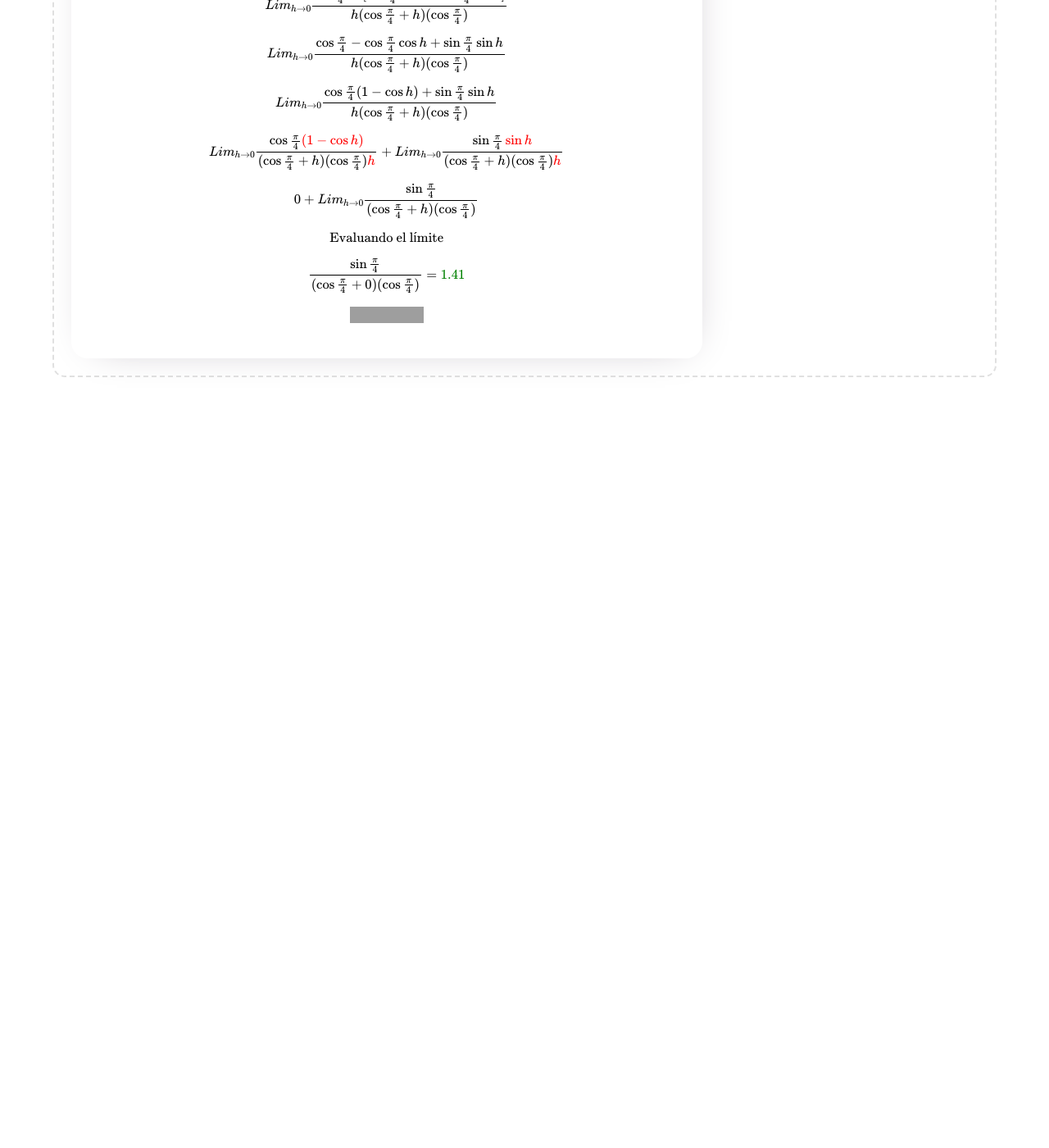
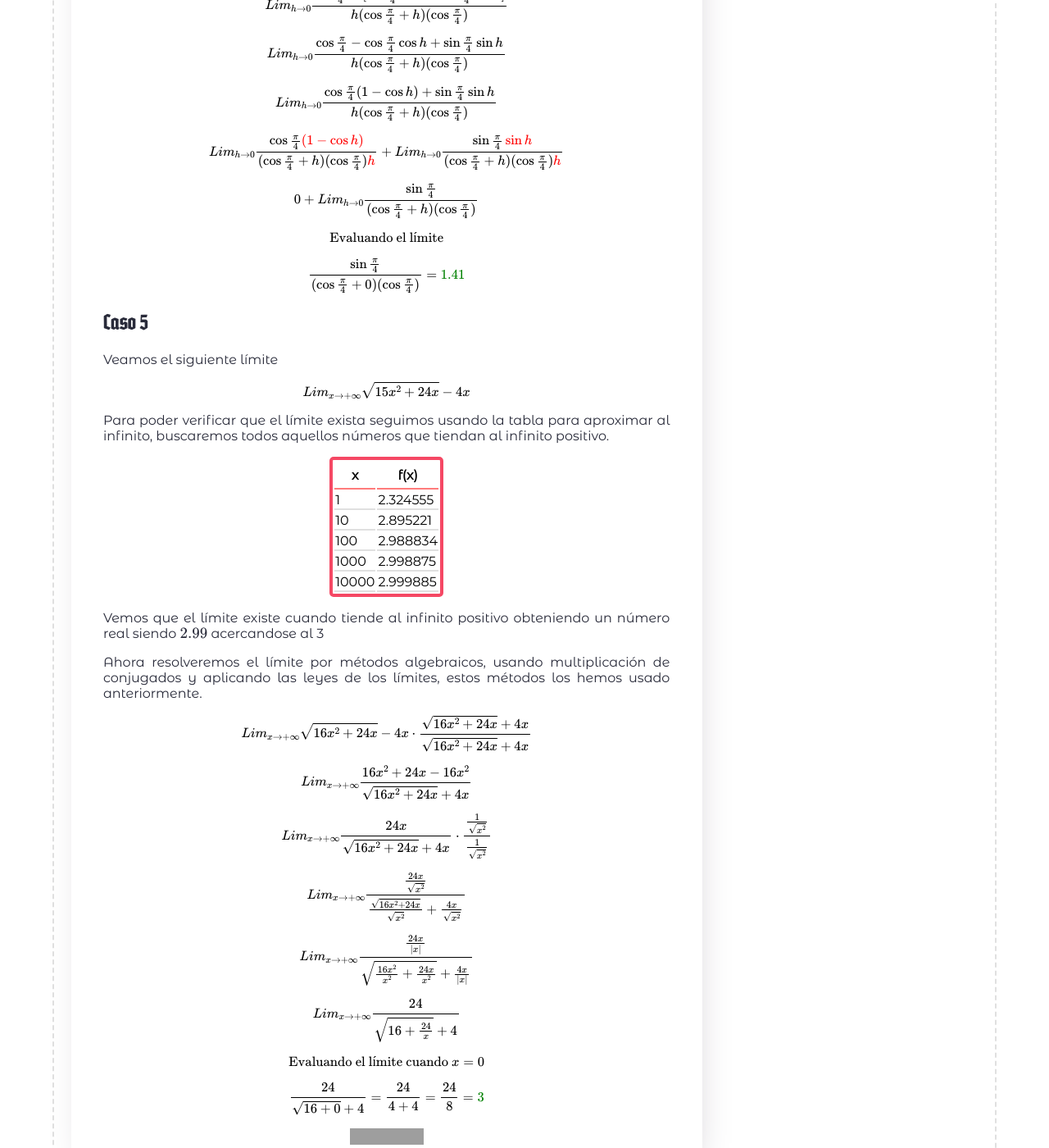
Before and after one commit to jorgeAML/creativeaml, a Jekyll site: the page built from blog_posts/04-06-2023.md, in a window 1280 px wide and 1400 px high, scrolled down 5044 px. Shown: the whole window at 82% size. Built offline with Jekyll 4.4.1, drawn with Linux system fonts in a browser that asks for light colours; some web fonts are replaced; a script that is not in the unit is left out; comment, search, counter and statistics services are not loaded; before the commit the page ends 5542 px from its top, so only the background shows below that; grey boxes are pictures that could not be loaded.

Commit message:
deleted old post, caso 5

```diff
--- a/blog_posts/04-06-2023.md
+++ b/blog_posts/04-06-2023.md
@@ -282,6 +282,52 @@ $$\frac{1}{1+1+1} + \frac{1}{(1+1+1)(1+1)} = \frac{1}{3} + \frac{1}{6} = \color{
     $$\frac{\sin{\frac{\pi}{4}}}{(\cos{\frac{\pi}{4} + 0})(\cos{\frac{\pi}{4}})} = \color{green}1.41$$
 </div>
 </div>
+<div>
+<h2>Caso 5</h2>
+<p>Veamos el siguiente límite</p>
+    <div class="latex">
+    $$Lim_{x \rightarrow +\infty} \sqrt{15x^{2} + 24x} -4x$$
+    </div>
+<p>Para poder verificar que el límite exista seguimos usando la tabla para aproximar al infinito, buscaremos todos aquellos números que tiendan al infinito positivo.</p>
+<table class="l-table">
+    <tr>
+        <th>x</th>
+        <th>f(x)</th>
+    </tr>
+    <tr>
+        <td>1</td>
+        <td>2.324555</td>
+    </tr>
+    <tr>
+        <td>10</td>
+        <td>2.895221</td>
+    </tr>
+    <tr>
+        <td>100</td>
+        <td>2.988834</td>
+    </tr>
+    <tr>
+        <td>1000</td>
+        <td>2.998875</td>
+    </tr>
+    <tr>
+        <td>10000</td>
+        <td>2.999885</td>
+    </tr>
+    </table>
+    <p>Vemos que el límite existe cuando tiende al infinito positivo obteniendo un número real siendo \(2.99\) acercandose al 3</p>
+    <p>Ahora resolveremos el límite por métodos algebraicos, usando multiplicación de conjugados y aplicando las leyes de los límites, estos métodos los hemos usado anteriormente.</p>
+    <div class="latex">
+    $$Lim_{x \rightarrow +\infty} \sqrt{16x^{2} + 24x} -4x \cdot \frac{\sqrt{16x^{2}+24x}+4x}{\sqrt{16x^{2}+24x}+4x}$$
+    $$Lim_{x \rightarrow +\infty} \frac{16x^{2}+24x-16x^{2}}{\sqrt{16x^2+24x}+4x}$$
+    $$Lim_{x \rightarrow +\infty} \frac{24x}{\sqrt{16x^{2}+24x}+4x} \cdot \frac{\frac{1}{\sqrt{x^2}}}{\frac{1}{\sqrt{x^{2}}}}$$
+    $$Lim_{x \rightarrow +\infty} \frac{\frac{24x}{\sqrt{x^{2}}}}{\frac{\sqrt{16x^{2}+24x}}{\sqrt{x^{2}}}+\frac{4x}{\sqrt{x^{2}}}}$$
+    $$Lim_{x \rightarrow +\infty} \frac{\frac{24x}{|x|}}{\sqrt{\frac{16x^{2}}{x^2}+\frac{24x}{x^2}}+\frac{4x}{|x|}}$$
+    $$Lim_{x \rightarrow +\infty} \frac{24}{\sqrt{16 + \frac{24}{x}}+4}$$
+    $$\text{Evaluando el límite cuando } x = 0$$
+    $$\frac{24}{\sqrt{16+0}+4} = \frac{24}{4 + 4} = \frac{24}{8}= \color{green}3$$
+    </div>
+</div>
 
 <div class="mathjax-image">
     <a href="https://www.mathjax.org">
```
Also changed, not shown: _posts/2021-04-05-welcome-to-jekyll.markdown (deleted, +0 -54 lines).
